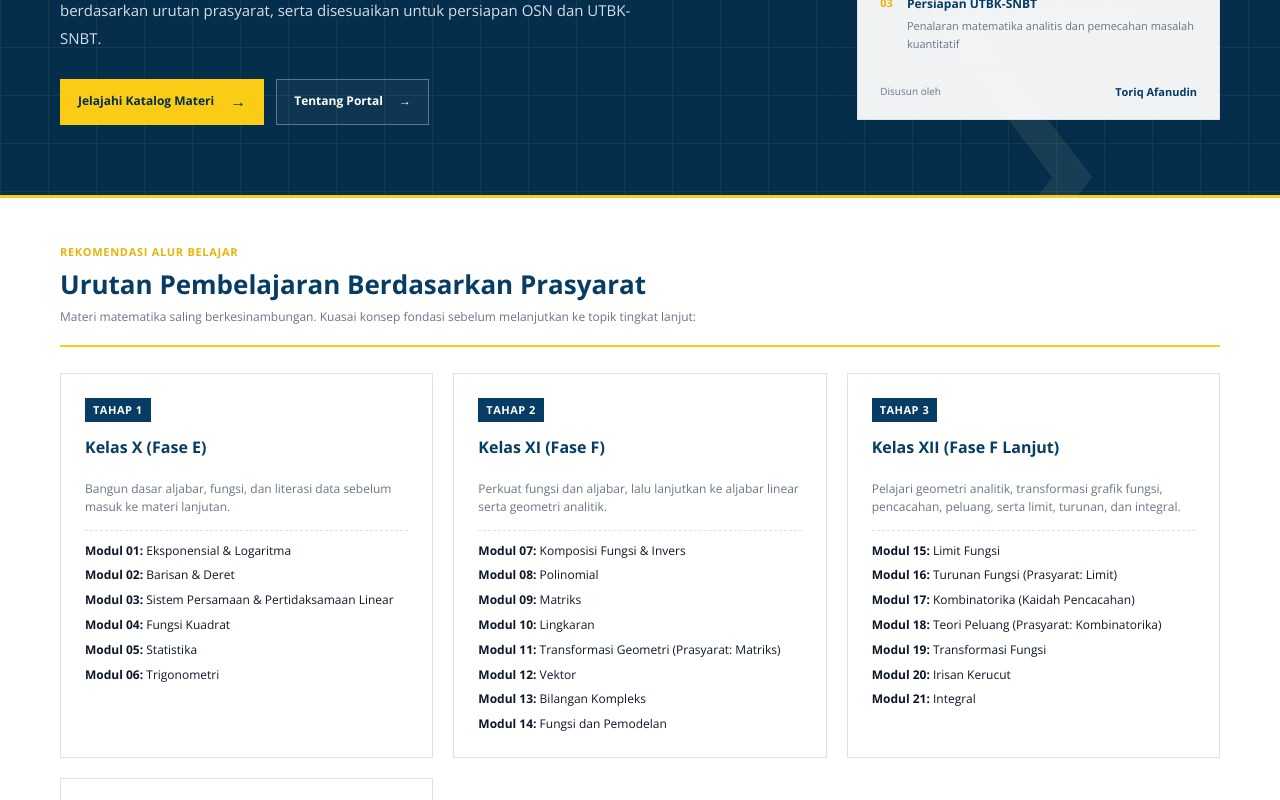
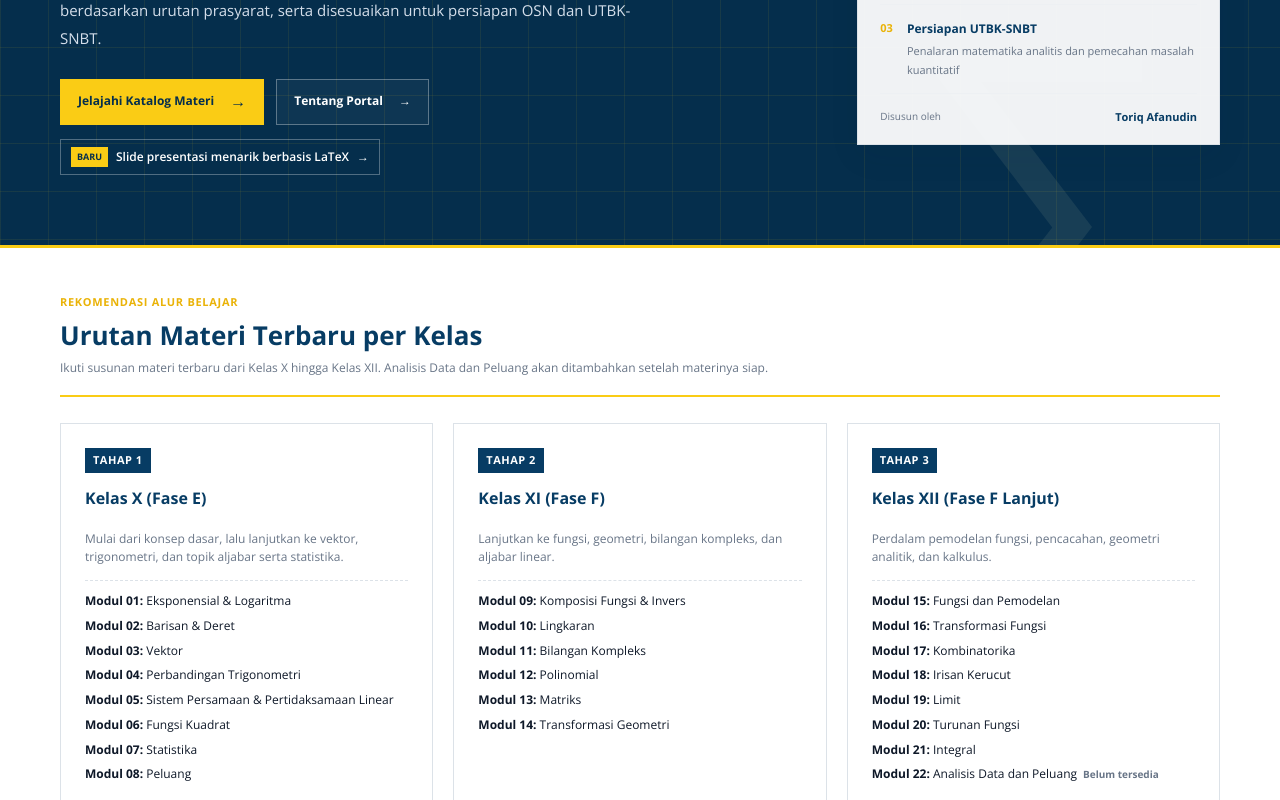
Before and after one commit to toriqafanudin23/kelas-aljabar, a React (Vite) app: page / in a window 1280 px wide. Shown: the part 360-1160 px from the top of the page. Built offline with nearby package versions, Linux system fonts and the light colour scheme.

Commit message:
menata ulang katalog dan hero

```diff
--- a/src/index.css
+++ b/src/index.css
@@ -564,6 +564,35 @@ summary:focus-visible {
   border-radius: 0;
   background: var(--gold);
 }
+.hero-new-resource {
+  width: fit-content;
+  max-width: 100%;
+  display: flex;
+  flex-wrap: wrap;
+  align-items: center;
+  gap: 8px;
+  margin-top: 14px;
+  padding: 7px 10px;
+  border: 1px solid rgba(255, 255, 255, 0.3);
+  color: #fff;
+  font-size: 12px;
+  font-weight: 600;
+  transition:
+    border-color 0.18s ease,
+    background 0.18s ease;
+}
+.hero-new-resource:hover {
+  border-color: var(--gold);
+  background: rgba(255, 255, 255, 0.06);
+}
+.hero-new-tag {
+  padding: 2px 6px;
+  background: var(--gold);
+  color: var(--navy-deep);
+  font-size: 9px;
+  font-weight: 800;
+  text-transform: uppercase;
+}
 .hero-copy h1 {
   max-width: 640px;
   margin: 22px 0 14px;
@@ -2365,6 +2394,12 @@ summary:focus-visible {
 .pathway-list li {
   line-height: 1.4;
 }
+.pathway-status {
+  margin-left: 6px;
+  color: var(--muted);
+  font-size: 10px;
+  font-weight: 700;
+}
 
 /* Card Header with Prerequisite */
 .course-header-row {
--- a/src/materi/index.ts
+++ b/src/materi/index.ts
@@ -36,31 +36,30 @@ export interface Material {
 }
 
 /**
- * Urutan materi disusun secara sistematis berdasarkan prasyarat keilmuan (pedagogis)
- * dan kesinambungan kurikulum matematika SMA (Fase E, Fase F, dan Fase F Lanjut):
+ * Nomor dan jenjang materi mengikuti susunan terbaru kurikulum matematika SMA:
  *
  * 1. Eksponensial dan Logaritma (Kelas X)
  * 2. Barisan dan Deret (Kelas X)
- * 3. Sistem Persamaan dan Pertidaksamaan Linear (Kelas X)
- * 4. Fungsi Kuadrat (Kelas X)
- * 5. Statistika (Kelas X)
- * 6. Trigonometri (Kelas X)
- * 7. Komposisi Fungsi dan Invers (Kelas XI)
- * 8. Polinomial (Kelas XI)
- * 9. Matriks (Kelas XI)
+ * 3. Vektor (Kelas X)
+ * 4. Perbandingan Trigonometri (Kelas X)
+ * 5. Sistem Persamaan dan Pertidaksamaan Linear (Kelas X)
+ * 6. Fungsi Kuadrat (Kelas X)
+ * 7. Statistika (Kelas X)
+ * 8. Peluang (Kelas X)
+ * 9. Komposisi Fungsi dan Invers (Kelas XI)
  * 10. Lingkaran (Kelas XI)
- * 11. Transformasi Geometri (Kelas XI)
- * 12. Vektor (Kelas XI)
- * 13. Bilangan Kompleks (Kelas XI)
- * 14. Fungsi dan Pemodelan (Kelas XI)
- * 15. Limit Fungsi (Kelas XII)
- * 16. Turunan (Kelas XII)
+ * 11. Bilangan Kompleks (Kelas XI)
+ * 12. Polinomial (Kelas XI)
+ * 13. Matriks (Kelas XI)
+ * 14. Transformasi Geometri (Kelas XI)
+ * 15. Fungsi dan Pemodelan (Kelas XII)
+ * 16. Transformasi Fungsi (Kelas XII)
  * 17. Kombinatorika (Kelas XII)
- * 18. Teori Peluang (Kelas XII)
- * 19. Transformasi Fungsi (Kelas XII)
- * 20. Irisan Kerucut (Kelas XII)
+ * 18. Irisan Kerucut (Kelas XII)
+ * 19. Limit (Kelas XII)
+ * 20. Turunan Fungsi (Kelas XII)
  * 21. Integral (Kelas XII)
- * 22. Teori Bilangan (Materi Khusus Olimpiade)
+ * 22. Analisis Data dan Peluang (belum siap)
  */
 export const materials: Material[] = [
   {
@@ -80,7 +79,7 @@ export const materials: Material[] = [
   {
     id: "linear-systems",
     slug: "sppl",
-    number: "03",
+    number: "05",
     category: "Aljabar Matematika",
     title: "Sistem Persamaan dan Pertidaksamaan Linear",
     grade: "Kelas X",
@@ -94,7 +93,7 @@ export const materials: Material[] = [
   {
     id: "quadratic-functions",
     slug: "fungsi-kuadrat",
-    number: "04",
+    number: "06",
     category: "Aljabar Matematika",
     title: "Fungsi Kuadrat",
     grade: "Kelas X",
@@ -108,7 +107,7 @@ export const materials: Material[] = [
   {
     id: "statistics",
     slug: "statistika",
-    number: "05",
+    number: "07",
     category: "Teori Peluang & Statistika",
     title: "Statistika",
     grade: "Kelas X",
@@ -123,7 +122,7 @@ export const materials: Material[] = [
   {
     id: "function-composition-inverse",
     slug: "komposisi-fungsi-dan-invers",
-    number: "07",
+    number: "09",
     category: "Aljabar Matematika",
     title: "Komposisi Fungsi dan Invers",
     grade: "Kelas XI",
@@ -166,11 +165,11 @@ export const materials: Material[] = [
   {
     id: "vectors",
     slug: "vektor",
-    number: "12",
+    number: "03",
     category: "Geometri Analitik",
     title: "Vektor",
-    grade: "Kelas XI",
-    phase: "Fase F (Kelas XI)",
+    grade: "Kelas X",
+    phase: "Fase E (Kelas X)",
     prerequisite: "Sistem Koordinat Kartesius & Trigonometri",
     formula:
       "\\vec{a}\\cdot\\vec{b}=|\\vec{a}||\\vec{b}|\\cos\\theta \\qquad |\\vec{a}|=\\sqrt{a_1^2+a_2^2+a_3^2}",
@@ -181,7 +180,7 @@ export const materials: Material[] = [
   {
     id: "geometry",
     slug: "transformasi-geometri",
-    number: "11",
+    number: "14",
     category: "Geometri Analitik",
     title: "Transformasi Geometri",
     grade: "Kelas XI",
@@ -211,11 +210,11 @@ export const materials: Material[] = [
   {
     id: "probability",
     slug: "peluang",
-    number: "18",
+    number: "08",
     category: "Teori Peluang & Statistika",
     title: "Teori Peluang",
-    grade: "Kelas XII",
-    phase: "Fase F Tingkat Lanjut (Kelas XII)",
+    grade: "Kelas X",
+    phase: "Fase E (Kelas X)",
     prerequisite: "Kombinatorika (Kaidah Pencacahan)",
     formula: "P(A)=\\frac{n(A)}{n(S)}",
     description:
@@ -225,7 +224,7 @@ export const materials: Material[] = [
   {
     id: "polynomials",
     slug: "polinomial",
-    number: "08",
+    number: "12",
     category: "Aljabar Matematika",
     title: "Polinomial",
     grade: "Kelas XI",
@@ -239,7 +238,7 @@ export const materials: Material[] = [
   {
     id: "limits",
     slug: "limit",
-    number: "15",
+    number: "19",
     category: "Kalkulus",
     title: "Limit Fungsi",
     grade: "Kelas XII",
@@ -253,7 +252,7 @@ export const materials: Material[] = [
   {
     id: "derivatives",
     slug: "turunan",
-    number: "16",
+    number: "20",
     category: "Kalkulus",
     title: "Turunan Fungsi",
     grade: "Kelas XII",
@@ -281,7 +280,7 @@ export const materials: Material[] = [
   {
     id: "complex-numbers",
     slug: "bilangan-kompleks",
-    number: "13",
+    number: "11",
     category: "Analisis",
     title: "Bilangan Kompleks",
     grade: "Kelas XI",
@@ -295,11 +294,11 @@ export const materials: Material[] = [
   {
     id: "functions-modeling",
     slug: "fungsi",
-    number: "14",
+    number: "15",
     category: "Aljabar Matematika",
     title: "Fungsi dan Pemodelan",
-    grade: "Kelas XI",
-    phase: "Fase F (Kelas XI)",
+    grade: "Kelas XII",
+    phase: "Fase F Tingkat Lanjut (Kelas XII)",
     prerequisite: "Relasi dan Fungsi Dasar",
     formula: "f:A\\to B \\qquad y=f(x)",
     description:
@@ -309,7 +308,7 @@ export const materials: Material[] = [
   {
     id: "function-transformations",
     slug: "transformasi-fungsi",
-    number: "19",
+    number: "16",
     category: "Aljabar Matematika",
     title: "Transformasi Fungsi",
     grade: "Kelas XII",
@@ -323,9 +322,9 @@ export const materials: Material[] = [
   {
     id: "trigonometry",
     slug: "trigonometri",
-    number: "06",
+    number: "04",
     category: "Geometri & Trigonometri",
-    title: "Trigonometri",
+    title: "Perbandingan Trigonometri",
     grade: "Kelas X",
     phase: "Fase E (Kelas X)",
     prerequisite: "Sudut dan Segitiga Siku-Siku",
@@ -338,7 +337,7 @@ export const materials: Material[] = [
   {
     id: "conic-sections",
     slug: "irisan-kerucut",
-    number: "20",
+    number: "18",
     category: "Geometri Analitik",
     title: "Irisan Kerucut",
     grade: "Kelas XII",
@@ -366,7 +365,7 @@ export const materials: Material[] = [
   {
     id: "number-theory",
     slug: "teori-bilangan",
-    number: "22",
+    number: "Khusus",
     category: "Olimpiade Matematika",
     title: "Teori Bilangan",
     grade: "Khusus Olimpiade",
--- a/src/pages/CatalogPage.tsx
+++ b/src/pages/CatalogPage.tsx
@@ -76,59 +76,58 @@ export function CatalogPage({ navigate }: CatalogPageProps) {
     return matchesFilter && matchesSearch;
   });
 
-  // Pengelompokan materi sesuai urutan prasyarat kurikulum sekolah
+  // Pengelompokan mengikuti susunan materi SMA terbaru.
   const groups = [
     {
-      title: "1. Kelas X (Fase E) — Bilangan, Aljabar, Fungsi & Statistika",
+      title: "1. Kelas X (Fase E)",
       subtitle:
-        "Eksponen dan logaritma, barisan dan deret, sistem linear, fungsi kuadrat, statistika dasar, serta trigonometri.",
+        "Eksponensial dan logaritma, barisan dan deret, vektor, perbandingan trigonometri, sistem linear, fungsi kuadrat, statistika, dan peluang.",
       items: filteredMaterials.filter((m) =>
         [
           "eksponensial",
           "barisan-deret",
+          "vektor",
+          "trigonometri",
           "sppl",
           "fungsi-kuadrat",
           "statistika",
-          "trigonometri",
+          "peluang",
         ].includes(m.slug),
       ),
     },
     {
-      title: "2. Kelas XI (Fase F) — Aljabar, Geometri & Vektor",
+      title: "2. Kelas XI (Fase F)",
       subtitle:
-        "Komposisi fungsi dan invers, polinomial, matriks, vektor, transformasi geometri, serta lingkaran.",
+        "Komposisi fungsi dan invers, lingkaran, bilangan kompleks, polinomial, matriks, dan transformasi geometri.",
       items: filteredMaterials.filter((m) =>
         [
           "komposisi-fungsi-dan-invers",
+          "busur-dan-juring-lingkaran",
+          "bilangan-kompleks",
           "polinomial",
           "matriks",
-          "vektor",
           "transformasi-geometri",
-          "busur-dan-juring-lingkaran",
-          "bilangan-kompleks",
-          "fungsi",
         ].includes(m.slug),
       ),
     },
     {
-      title:
-        "3. Kelas XII (Fase F Lanjut) — Geometri, Fungsi, Pencacahan, Peluang & Kalkulus",
+      title: "3. Kelas XII (Fase F Lanjut)",
       subtitle:
-        "Irisan kerucut, transformasi grafik fungsi, kombinatorika, peluang, serta limit, turunan, dan integral.",
+        "Fungsi dan pemodelan, transformasi fungsi, kombinatorika, irisan kerucut, limit, turunan, dan integral.",
       items: filteredMaterials.filter((m) =>
         [
+          "fungsi",
+          "transformasi-fungsi",
+          "kombinatorika",
+          "irisan-kerucut",
           "limit",
           "turunan",
-          "kombinatorika",
-          "peluang",
-          "transformasi-fungsi",
-          "irisan-kerucut",
           "integral",
         ].includes(m.slug),
       ),
     },
     {
-      title: "4. Materi Khusus Olimpiade Matematika",
+      title: "Materi Pengayaan Olimpiade",
       subtitle: "Pendalaman teori bilangan di luar cakupan pelajaran reguler.",
       items: filteredMaterials.filter((m) => m.slug === "teori-bilangan"),
     },
--- a/src/pages/HomePage.tsx
+++ b/src/pages/HomePage.tsx
@@ -45,6 +45,15 @@ export function HomePage({ navigate }: HomePageProps) {
                 Tentang Portal <span aria-hidden="true">→</span>
               </a>
             </div>
+            <a
+              className="hero-new-resource"
+              href="/unduh"
+              onClick={(event) => navigate(event, "download")}
+            >
+              <span className="hero-new-tag">Baru</span>
+              <span>Slide presentasi menarik berbasis LaTeX</span>
+              <span aria-hidden="true">→</span>
+            </a>
           </div>
           <aside className="focus-panel">
             <div className="panel-heading">
@@ -92,10 +101,10 @@ export function HomePage({ navigate }: HomePageProps) {
         <div className="section-heading">
           <div>
             <span className="section-kicker">Rekomendasi Alur Belajar</span>
-            <h2>Urutan Pembelajaran Berdasarkan Prasyarat</h2>
+            <h2>Urutan Materi Terbaru per Kelas</h2>
             <p>
-              Materi matematika saling berkesinambungan. Kuasai konsep fondasi
-              sebelum melanjutkan ke topik tingkat lanjut:
+              Ikuti susunan materi terbaru dari Kelas X hingga Kelas XII.
+              Analisis Data dan Peluang akan ditambahkan setelah materinya siap.
             </p>
           </div>
         </div>
@@ -105,8 +114,8 @@ export function HomePage({ navigate }: HomePageProps) {
             <div className="pathway-step">Tahap 1</div>
             <h4>Kelas X (Fase E)</h4>
             <p className="pathway-desc">
-              Bangun dasar aljabar, fungsi, dan literasi data sebelum masuk ke
-              materi lanjutan.
+              Mulai dari konsep dasar, lalu lanjutkan ke vektor, trigonometri,
+              dan topik aljabar serta statistika.
             </p>
             <ul className="pathway-list">
               <li>
@@ -116,17 +125,23 @@ export function HomePage({ navigate }: HomePageProps) {
                 <strong>Modul 02:</strong> Barisan &amp; Deret
               </li>
               <li>
-                <strong>Modul 03:</strong> Sistem Persamaan &amp; Pertidaksamaan
+                <strong>Modul 03:</strong> Vektor
+              </li>
+              <li>
+                <strong>Modul 04:</strong> Perbandingan Trigonometri
+              </li>
+              <li>
+                <strong>Modul 05:</strong> Sistem Persamaan &amp; Pertidaksamaan
                 Linear
               </li>
               <li>
-                <strong>Modul 04:</strong> Fungsi Kuadrat
+                <strong>Modul 06:</strong> Fungsi Kuadrat
               </li>
               <li>
-                <strong>Modul 05:</strong> Statistika
+                <strong>Modul 07:</strong> Statistika
               </li>
               <li>
-                <strong>Modul 06:</strong> Trigonometri
+                <strong>Modul 08:</strong> Peluang
               </li>
             </ul>
           </div>
@@ -135,34 +150,27 @@ export function HomePage({ navigate }: HomePageProps) {
             <div className="pathway-step">Tahap 2</div>
             <h4>Kelas XI (Fase F)</h4>
             <p className="pathway-desc">
-              Perkuat fungsi dan aljabar, lalu lanjutkan ke aljabar linear serta
-              geometri analitik.
+              Lanjutkan ke fungsi, geometri, bilangan kompleks, dan aljabar
+              linear.
             </p>
             <ul className="pathway-list">
               <li>
-                <strong>Modul 07:</strong> Komposisi Fungsi &amp; Invers
-              </li>
-              <li>
-                <strong>Modul 08:</strong> Polinomial
-              </li>
-              <li>
-                <strong>Modul 09:</strong> Matriks
+                <strong>Modul 09:</strong> Komposisi Fungsi &amp; Invers
               </li>
               <li>
                 <strong>Modul 10:</strong> Lingkaran
               </li>
               <li>
-                <strong>Modul 11:</strong> Transformasi Geometri (Prasyarat:
-                Matriks)
+                <strong>Modul 11:</strong> Bilangan Kompleks
               </li>
               <li>
-                <strong>Modul 12:</strong> Vektor
+                <strong>Modul 12:</strong> Polinomial
               </li>
               <li>
-                <strong>Modul 13:</strong> Bilangan Kompleks
+                <strong>Modul 13:</strong> Matriks
               </li>
               <li>
-                <strong>Modul 14:</strong> Fungsi dan Pemodelan
+                <strong>Modul 14:</strong> Transformasi Geometri
               </li>
             </ul>
           </div>
@@ -171,31 +179,34 @@ export function HomePage({ navigate }: HomePageProps) {
             <div className="pathway-step">Tahap 3</div>
             <h4>Kelas XII (Fase F Lanjut)</h4>
             <p className="pathway-desc">
-              Pelajari geometri analitik, transformasi grafik fungsi,
-              pencacahan, peluang, serta limit, turunan, dan integral.
+              Perdalam pemodelan fungsi, pencacahan, geometri analitik, dan
+              kalkulus.
             </p>
             <ul className="pathway-list">
               <li>
-                <strong>Modul 15:</strong> Limit Fungsi
+                <strong>Modul 15:</strong> Fungsi dan Pemodelan
               </li>
               <li>
-                <strong>Modul 16:</strong> Turunan Fungsi (Prasyarat: Limit)
+                <strong>Modul 16:</strong> Transformasi Fungsi
               </li>
               <li>
-                <strong>Modul 17:</strong> Kombinatorika (Kaidah Pencacahan)
+                <strong>Modul 17:</strong> Kombinatorika
               </li>
               <li>
-                <strong>Modul 18:</strong> Teori Peluang (Prasyarat:
-                Kombinatorika)
+                <strong>Modul 18:</strong> Irisan Kerucut
               </li>
               <li>
-                <strong>Modul 19:</strong> Transformasi Fungsi
+                <strong>Modul 19:</strong> Limit
               </li>
               <li>
-                <strong>Modul 20:</strong> Irisan Kerucut
+                <strong>Modul 20:</strong> Turunan Fungsi
               </li>
               <li>
                 <strong>Modul 21:</strong> Integral
+              </li>
+              <li>
+                <strong>Modul 22:</strong> Analisis Data dan Peluang
+                <span className="pathway-status">Belum tersedia</span>
               </li>
             </ul>
           </div>
@@ -208,9 +219,7 @@ export function HomePage({ navigate }: HomePageProps) {
               pelajaran reguler.
             </p>
             <ul className="pathway-list">
-              <li>
-                <strong>Modul 22:</strong> Teori Bilangan
-              </li>
+              <li>Teori Bilangan</li>
             </ul>
           </div>
         </div>
```
